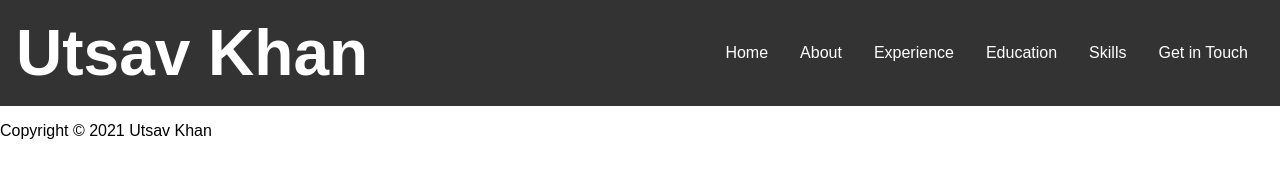
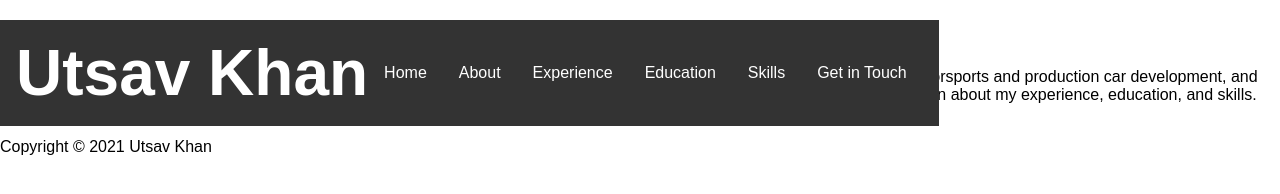
Before and after one commit to utsavkhan/utsavkhan.github.io, a plain HTML site: page index.html in a window 1280 px wide. Drawn offline with Linux system fonts and the light colour scheme.

```diff
--- a/index.html
+++ b/index.html
@@ -19,6 +19,12 @@
           </nav>
     </header>
     <main>
+      <section id="home">
+        <h2>Welcome to my Profile</h2>
+        <p>I am an Automotive Engineer with a passion for designing and developing high-performance vehicles. I have experience in both motorsports and production car development, and have a proven track record of delivering innovative solutions to improve vehicle performance.
+          On this website, you will find information about my experience, education, and skills. Feel free to explore my portfolio and get in touch if you have any questions.</p>
+      </section>
+      <!-- other sections -->
     </main>
     <footer>
       <p>Copyright © 2021 Utsav Khan</p>
--- a/styles.css
+++ b/styles.css
@@ -5,6 +5,7 @@ body {
     padding: 0;
   }
   header {
+    position: fixed;
     background-color: #333;
     color: #fff;
     display: flex;
```
